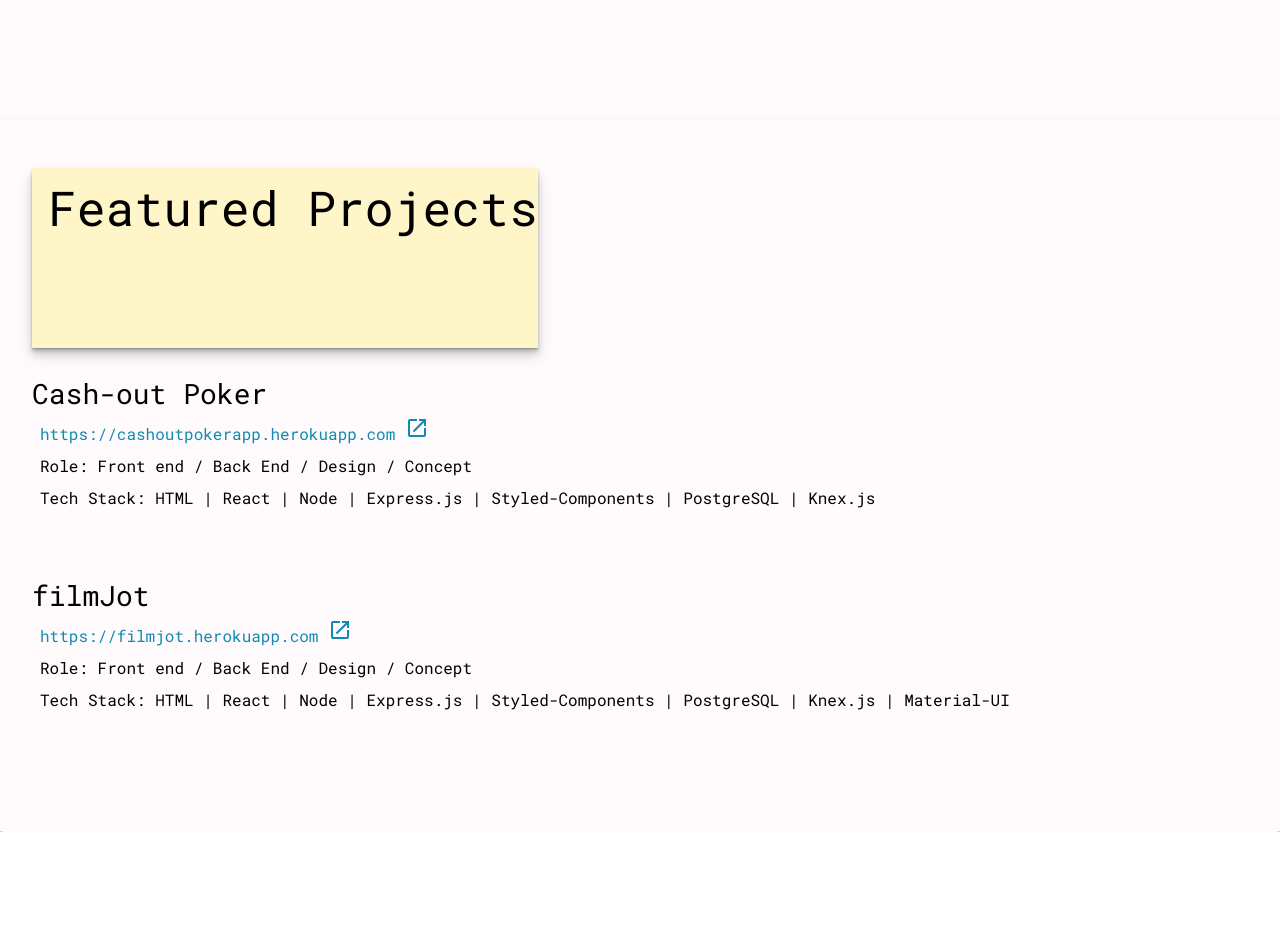
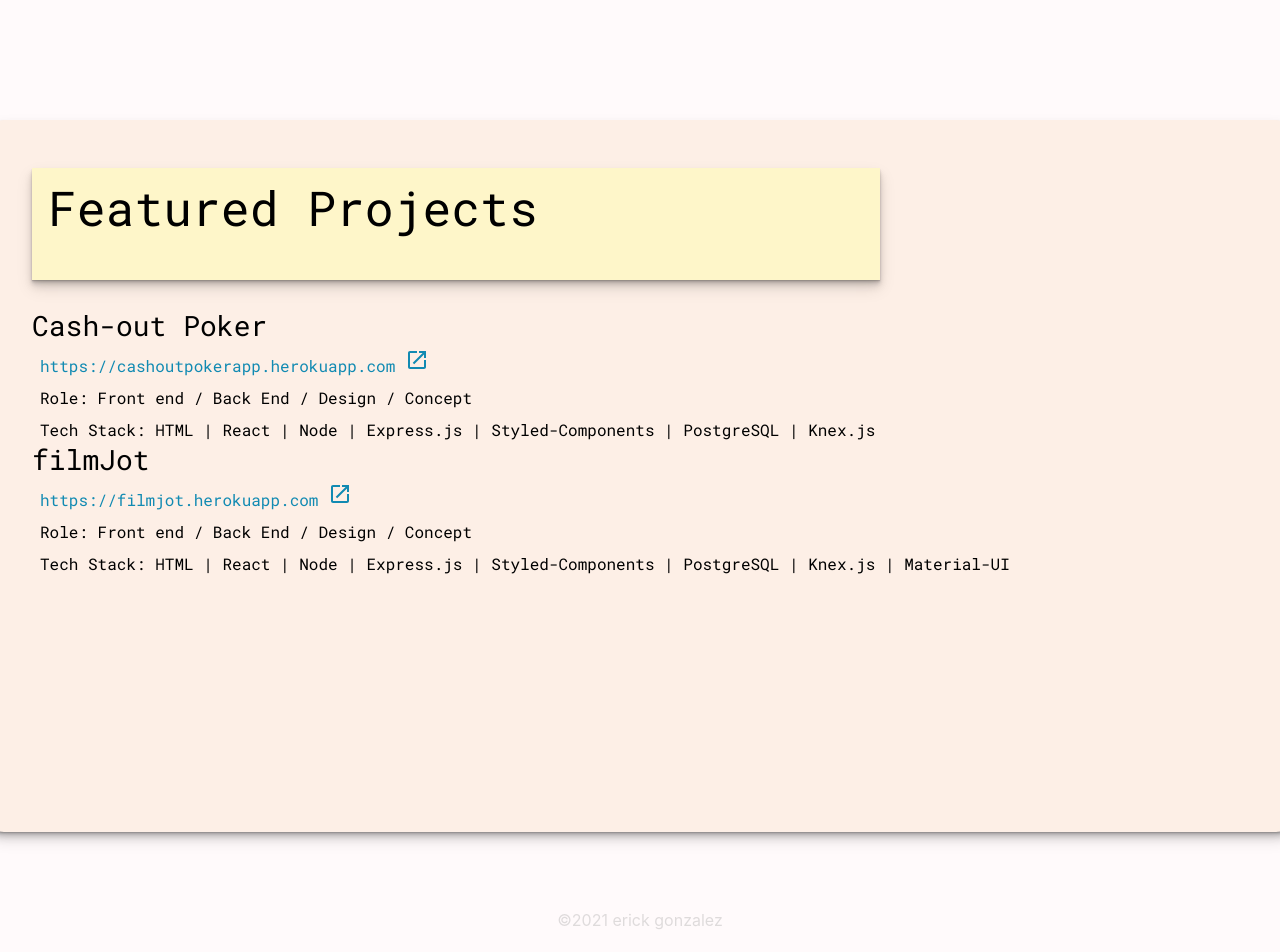
Before and after one commit to eg180/erickooo, a React (Create React App) app in the folder client/: page /projects in a window 1280 px wide. Shown: the top 952 px of the page. Before the commit the page ends 832 px from the top, so only its background shows below. Built offline with nearby package versions, Linux system fonts and the light colour scheme; a web font is replaced by a local one.

Commit message:
updated styling and added footer

```diff
--- a/client/src/App.js
+++ b/client/src/App.js
@@ -1,6 +1,7 @@
 import styled from 'styled-components'
 import Header from './components/Header';
 import LandingPage from './components/LandingPage';
+import Footer from './components/Footer';
 
 
 const StyledAppContainer = styled.div`
@@ -19,6 +20,7 @@
     <StyledAppContainer>
       <Header />
       <LandingPage />
+      <Footer />
 
 
     </StyledAppContainer>
--- a/client/src/components/AboutSidebar.js
+++ b/client/src/components/AboutSidebar.js
@@ -10,7 +10,7 @@
     background-color: white;
     padding: 2rem;
     margin-top: 2rem;
-    margin-left: 2rem;
+    margin-left: 9rem;
     margin-bottom: 2rem;
     margin-right: 1rem;
     border-radius: 20px;
--- a/client/src/components/Footer.js
+++ b/client/src/components/Footer.js
@@ -3,15 +3,16 @@
 
 
 const StyledFooter = styled.footer`
-    background-color: #0081a7;
-    min-width: 25vw;
+    margin-top: 3rem;
+    color: grey;
+    opacity: .25;
     padding: 2rem;
 `
 
 function Footer() {
     return (
         <StyledFooter>
-            <span>Created & Designed by Me (the person who owns the site)</span>
+            <span>©2021 erick gonzalez</span>
         </StyledFooter>
     )
 }
--- a/client/src/components/Projects.js
+++ b/client/src/components/Projects.js
@@ -5,7 +5,8 @@
 
 const StyledAbout = styled.div`
     min-width: inherit;
-    max-width: inherit;
+    min-width: inherit;
+    background-color: #fdefe6;
 
 
     p {
@@ -52,13 +53,14 @@
         max-width: 40vw;
         min-width: inherit;
         display: flex;
-        flex-wrap: wrap;
+        flex-direction: column;
         margin: 2rem;
         word-wrap: break-word;
         a {
             word-wrap: break-word;
         }
         #featured-projects {
+            max-width: 65vw;
             background-color: #fef6c9;
             padding: 1rem 0 3rem 1rem;
             box-shadow: 0 1px 1px rgba(0,0,0,0.11),
--- a/client/src/components/Resume.js
+++ b/client/src/components/Resume.js
@@ -23,6 +23,10 @@
     div {
         p {
             font-size: 3rem;
+            a {
+                color: #118ab2;
+                margin-left: 5rem;
+            }
         }
     }
 `
```
